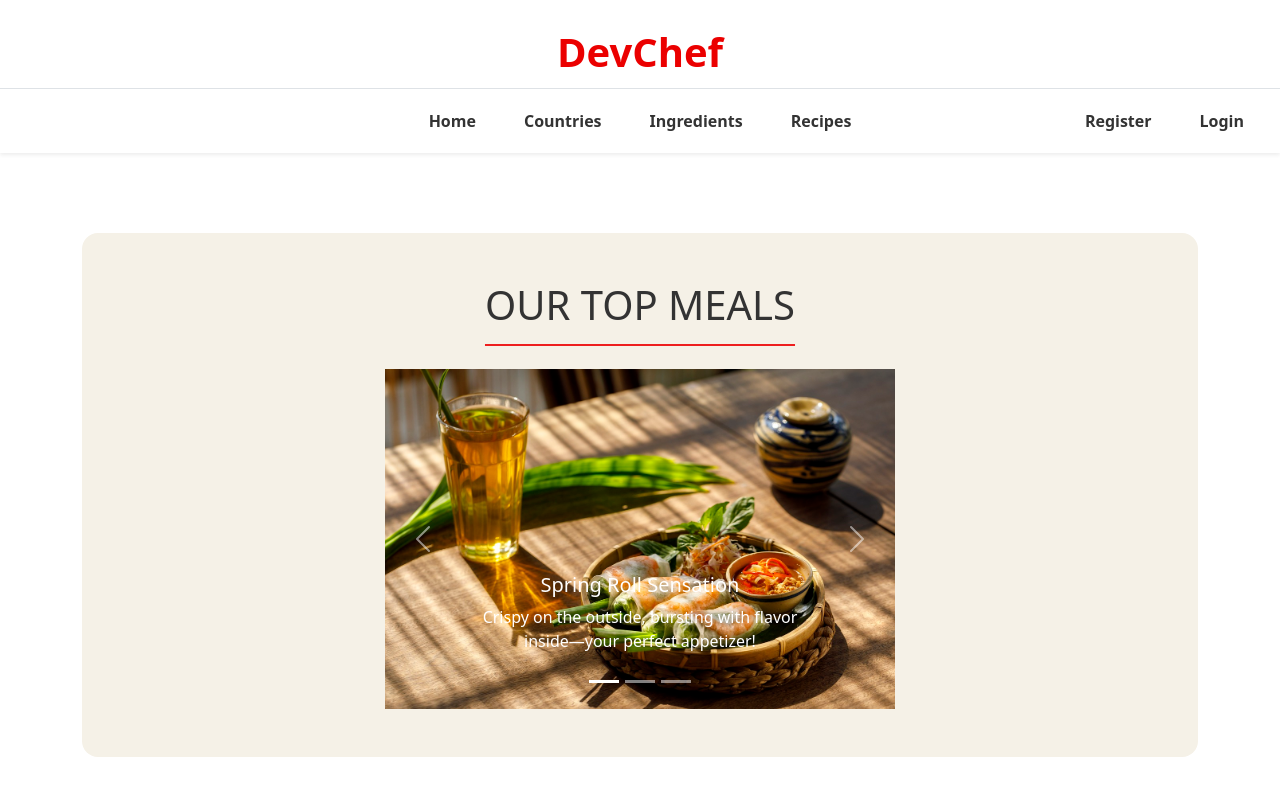
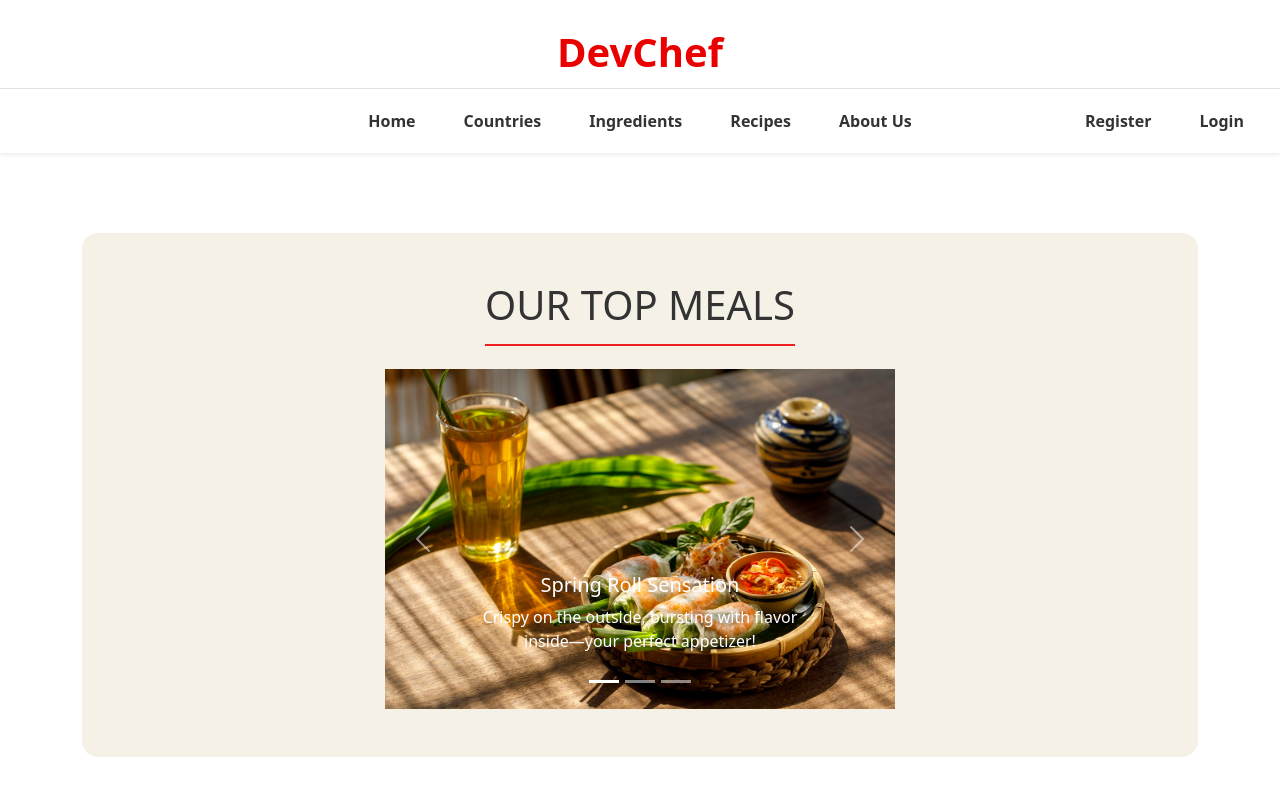
Before and after one commit to natrodriguez1/proyectoAppsWeb, an Angular app in the folder clienteRecipes/: page /home in a window 1280 px wide. Shown: the top 800 px of the page. Built offline with nearby package versions, Linux system fonts and the light colour scheme; no server answers.

Commit message:
Create about-us and update navbar anchors

```diff
--- /dev/null
+++ b/clienteRecipes/src/app/about/pages/about-us/about-us.component.html
@@ -0,0 +1 @@
+<p>about-us works!</p>,
--- /dev/null
+++ b/clienteRecipes/src/app/about/pages/about-us/about-us.component.ts
@@ -0,0 +1,9 @@
+import { ChangeDetectionStrategy, Component } from '@angular/core';
+
+@Component({
+  selector: 'app-about-us',
+  imports: [],
+  templateUrl: './about-us.component.html',
+  changeDetection: ChangeDetectionStrategy.OnPush,
+})
+export default class AboutUsComponent { }
--- a/clienteRecipes/src/app/app.routes.ts
+++ b/clienteRecipes/src/app/app.routes.ts
@@ -58,6 +58,10 @@ export const routes: Routes = [
     loadComponent:()=>import('./register-recipe/pages/register-recipe/register-recipe.component'),
   },
   {
+    path:'about-us',
+    loadComponent:()=>import('./about/pages/about-us/about-us.component'),
+  },
+  {
     path: '**',
     redirectTo: 'home',
   }
--- a/clienteRecipes/src/app/shared/components/navbar/navbar.component.html
+++ b/clienteRecipes/src/app/shared/components/navbar/navbar.component.html
@@ -13,6 +13,7 @@
       <a class="custom-link fw-semibold mx-2" routerLink="/countries" routerLinkActive="active">Countries</a>
       <a class="custom-link fw-semibold mx-2" routerLink="/ingredients">Ingredients</a>
       <a class="custom-link fw-semibold mx-2" routerLink="/recipes">Recipes</a>
+      <a class="custom-link fw-semibold mx-2" routerLink="/about-us">About Us</a>
     </div>
     <div class="col-md-2 d-flex justify-content-end align-items-center">
       <a class="custom-link fw-semibold mx-2" routerLink="/register">Register</a>
```
